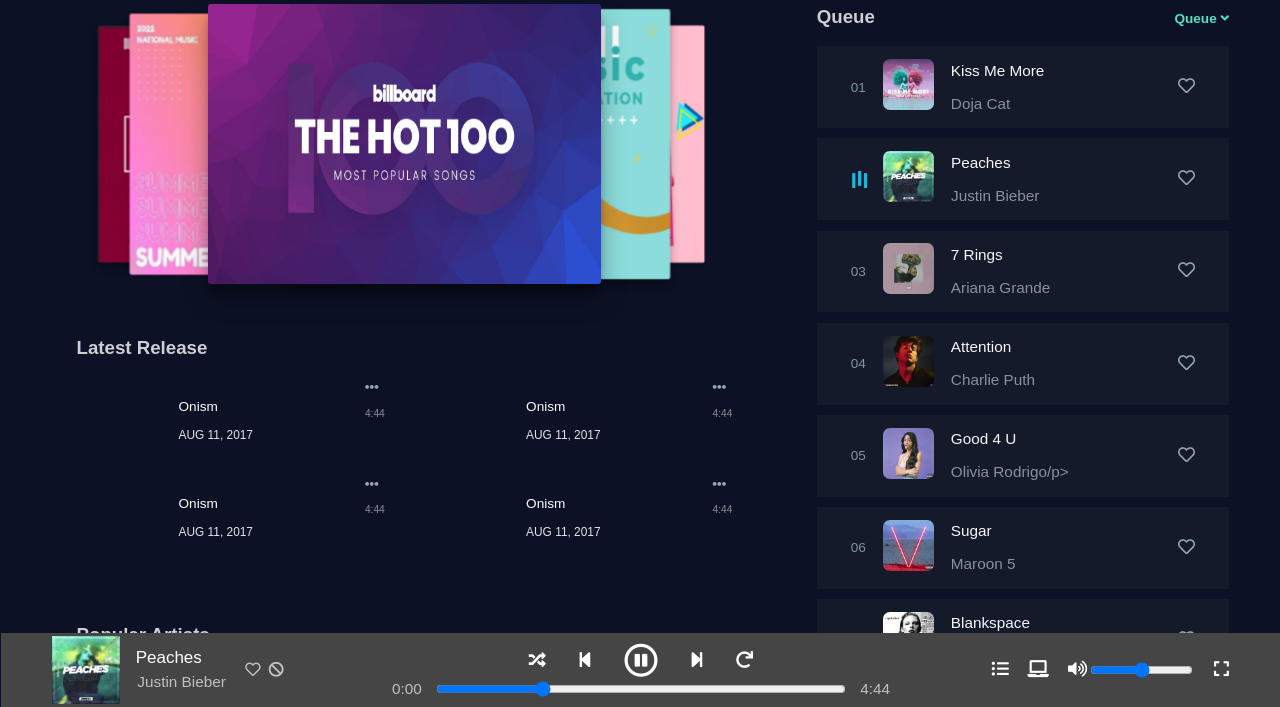
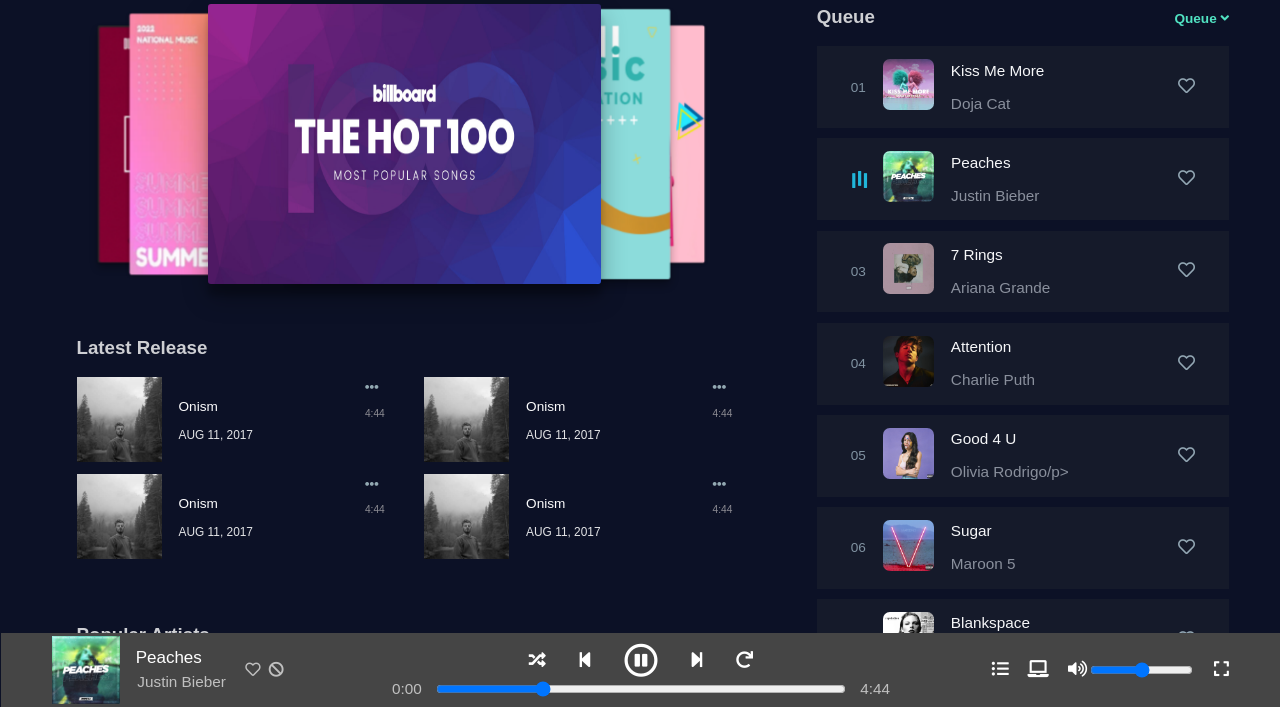
Before and after one commit to tukesh-18/Music-Player-, a plain HTML site: page index.html in a window 1280 px wide. Shown: the part 93-800 px from the top of the page. Drawn offline with Linux system fonts and the light colour scheme; files whose address does not match are found by name.

Commit message:
style.css

```diff
--- a/style.css
+++ b/style.css
@@ -506,13 +506,14 @@ input[type=radio] {
 }
 
 .latest-release-img-container {
-    background-image: url('../Music-Player-/blob/main/songs/latest-release-onism.jpg');
+    background-image: url('https://raw.githubusercontent.com/tukesh-18/Music-Player-/main/songs/latest-release-onism.jpg');
     background-size: cover;
     height: 5rem;
     width: 5rem;
     margin-right: 1rem;
     position: relative;
 }
+
 
 .latest-release-play-btn {
     position: absolute;
```
